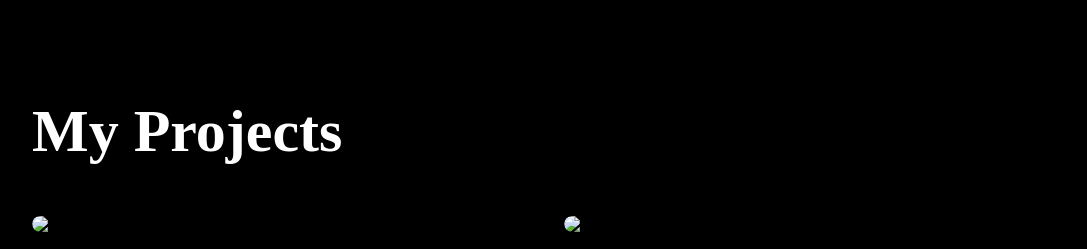
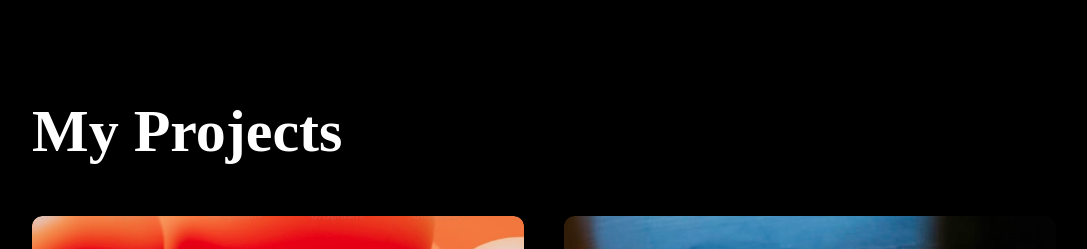
Before and after one commit to Vazidshaik2003/heyhey, a plain HTML site: page index.html in a window 1280 px wide. Shown: the part 1809-2058 px from the top of the page, without its empty margins (96-1183 px from the left). Drawn offline with Linux system fonts and the light colour scheme.

Commit message:
Update index.html

```diff
--- a/index.html
+++ b/index.html
@@ -99,7 +99,7 @@
         <h1 class="sub-title">My Projects</h1>
         <div class="work-list">
             <div class="work">
-                <img src="images/calculator.jpeg">
+                <img src="calculator.jpeg">
                 <div class="layer">
                     <h3>Calculator App</h3>
                     <p>Basic calculators are designed for simple arithmetic operations like addition, subtraction, multiplication, and division. They are handy for everyday calculations and often feature a compact and portable design.</p>
@@ -108,7 +108,7 @@
                 </div>
             </div>
             <div class="work">
-                <img src="images/project222.png">
+                <img src="project222.png">
                 <div class="layer">
                     <h3>Engineer Pro</h3>
                     <p>"Welcome to our website designed with beginner engineering students in mind. Whether you're just starting your engineering journey or looking for resources to enhance your knowledge, you've come to the right place. Our site aims to provide you with valuable information, tutorials, and tips to help you grasp the fundamental concepts of engineering. Explore our content, from basic engineering principles to hands-on project ideas, and embark on your path to becoming a successful engineer. We're here to support your learning and inspire your passion for all things engineering."</p>
```
